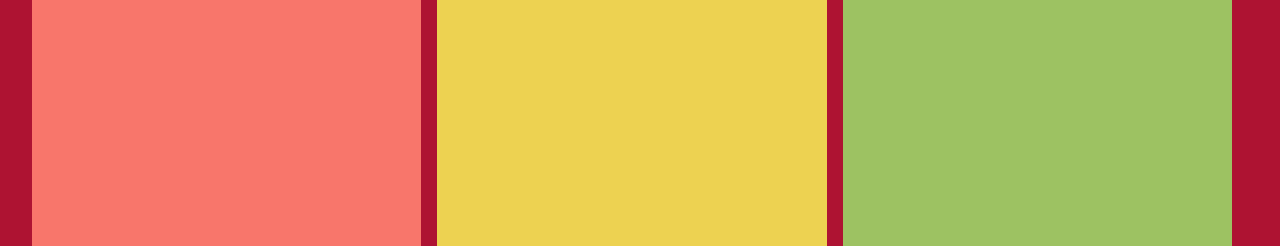
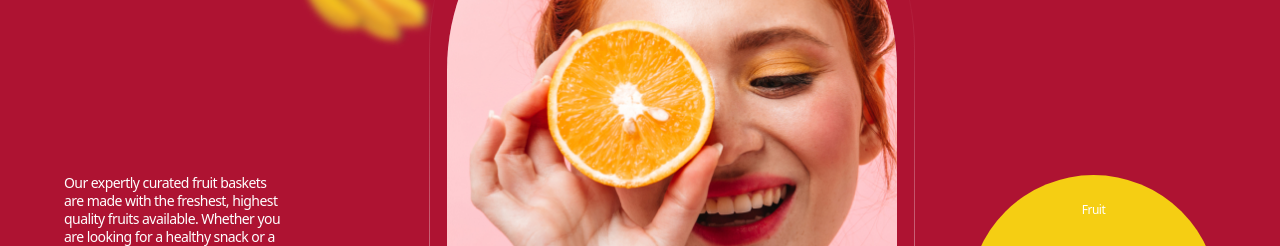
Before and after one commit to Gusins/project-code-berries, a website built with Vite: page src/index.html in a window 1280 px wide. Shown: the part 356-602 px from the top of the page. Built offline with nearby package versions, Linux system fonts and the light colour scheme.

Commit message:
Правки

```diff
--- a/src/index.html
+++ b/src/index.html
@@ -16,22 +16,15 @@
 </head>
 
 <body>
-<<<<<<< HEAD
-
-=======
 	<load src="./partials/header.html" />
-	<!-- <load src="./partials/hero.html" /> -->
+	<load src="./partials/hero.html" />
 	<load scc="./partials/how-it-works.html" />
 	<load src="./partials/fruits.html" />
 	<load src="./partials/contacts.html" />
->>>>>>> parent of a6050e8 (Оформив Тайтл  та картинку дівчини)
 	<load src="./partials/footer.html" />
 	<load src="./partials/mw-thank-you.html" />
 	<load src="./partials/mw-your-order.html" />
-<<<<<<< Updated upstream
 	<div class="overlay js-overlay-modal"></div>
-=======
->>>>>>> Stashed changes
 	<script type="module" src="./main.js"></script>
 	<script src="https://unpkg.com/body-scroll-lock@3.1.5/lib/bodyScrollLock.min.js"></script>
 	<script src="path/to/smoothscroll.polyfills.min.js"></script>
```
